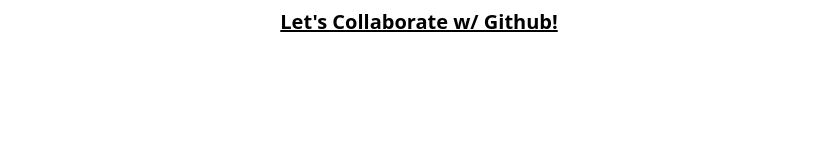
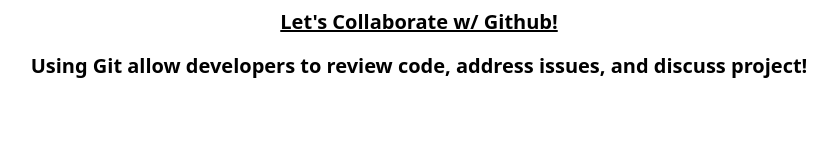
Before and after one commit to mkim321/mdia-4590-inclass, a plain HTML site: page index.html in a window 1280 px wide. Shown: the whole page, without its empty margins (221-1058 px from the left). Drawn offline with nearby package versions, Linux system fonts and the light colour scheme.

Commit message:
Adds subheading
discribe

```diff
--- a/index.html
+++ b/index.html
@@ -11,6 +11,7 @@
     <header class="container px-4 mx-auto">
         <div class="text-center mt-2">
             <h1 class="text-xl font-bold underline">Let's Collaborate w/ Github!</h1>
+            <h3 class="text-xl font-bold mt-4">Using Git allow developers to review code, address issues, and discuss project!</h3>
         </div>
     </header>
 </body>
```
